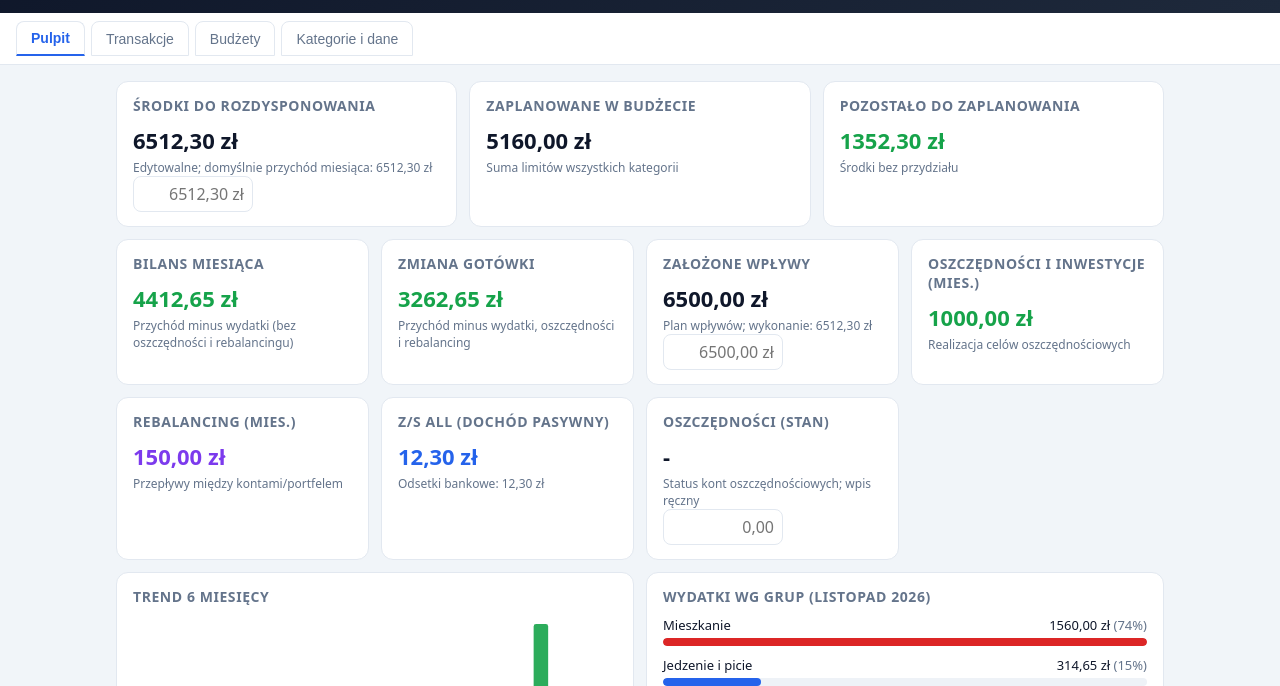
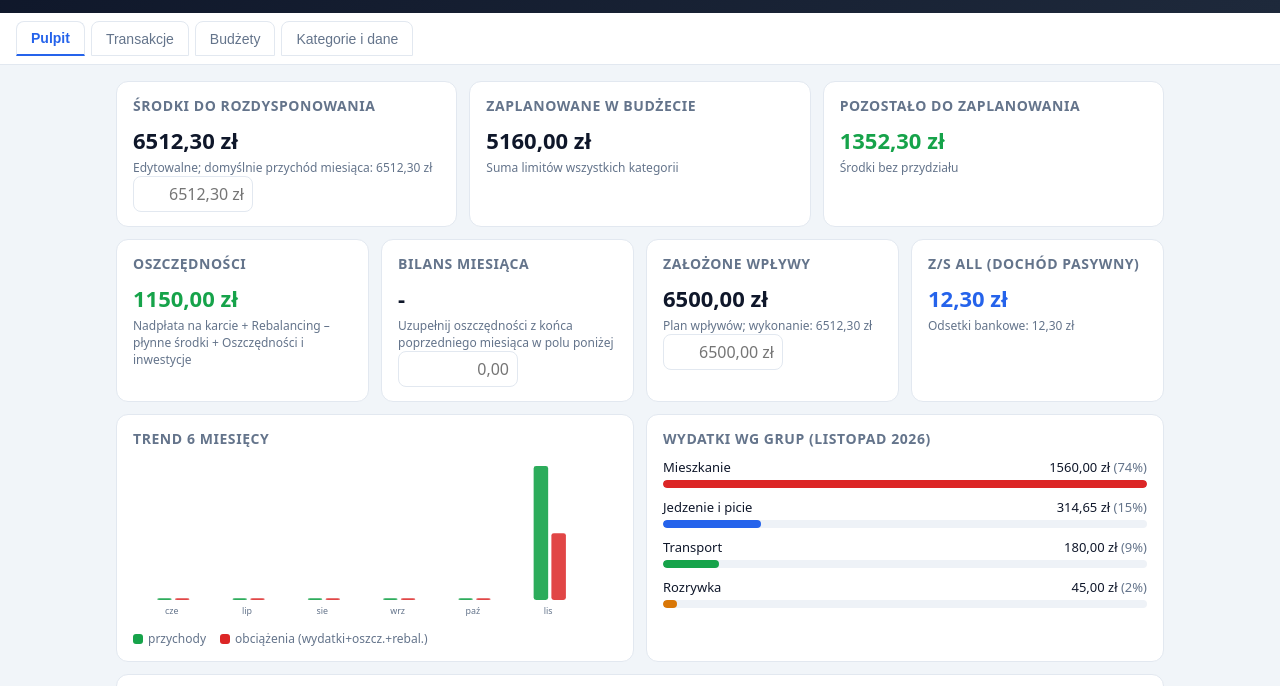
Before and after one commit to WKV-code/budzet-domowy, a plain HTML site: page index.html in a window 1280 px wide. Shown: the part 65-751 px from the top of the page. Drawn offline with Linux system fonts and the light colour scheme.

Commit message:
Add files via upload

```diff
--- a/index.html
+++ b/index.html
@@ -421,6 +421,21 @@ function cardInfo(){
   return null;
 }
 function cardStan(m){ var ci=cardInfo(); return ci?Math.round((spentOf(m,ci.sub.id)+ci.limit)*100)/100:null; }
+function nadplataOf(m){
+  for(var i=0;i<state.subcats.length;i++){ var sb=state.subcats[i]; if(/nadpłata\s*kredytu/i.test(sb.name)) return spentOf(m,sb.id); }
+  return 0;
+}
+function oszczCalc(m){
+  var ci=cardInfo(), saldo=ci?spentOf(m,ci.sub.id):0, s=sums(m);
+  return Math.round((saldo+s.rebalance+s.savings)*100)/100;
+}
+function oszczPoprz(m){
+  var man=kpi(m,"oszczpoprz");
+  if(man!==null) return man;
+  var pm=addMonths(m,-1);
+  if(txnsOf(pm).length) return oszczCalc(pm);
+  return null;
+}
 function defaultTxnDate(){
   var t=new Date(), td=t.getFullYear()+"-"+String(t.getMonth()+1).padStart(2,"0")+"-"+String(t.getDate()).padStart(2,"0");
   return td.slice(0,7)===month ? td : month+"-01";
@@ -485,9 +500,12 @@ function catOptions(selKind, selected, subFilter){
 // ---------- pulpit ----------
 function renderPulpit(){
   var z=zeroBudget(month), s=z.s, m=month;
-  var bilans=Math.round((s.income-s.expense)*100)/100;
-  var przeplyw=Math.round((s.income-s.expense-s.savings-s.rebalance)*100)/100;
-  var osz=kpi(m,"oszczednosci"), ci=cardInfo();
+  var ci=cardInfo();
+  var oszcz=oszczCalc(m), nadp=nadplataOf(m);
+  var poprzMan=kpi(m,"oszczpoprz");
+  var poprzAuto=(poprzMan===null && txnsOf(addMonths(m,-1)).length)?oszczCalc(addMonths(m,-1)):null;
+  var poprz=(poprzMan!==null)?poprzMan:poprzAuto;
+  var bilans=(poprz!==null)?Math.round((oszcz-poprz+nadp)*100)/100:null;
   var zstable=[]; for(var n in s.passiveByCat) zstable.push({name:n,v:s.passiveByCat[n]});
   zstable.sort(function(a,b){return b.v-a.v;});
 
@@ -500,13 +518,14 @@ function renderPulpit(){
   h+="</div>";
 
   h+='<div class="grid g3" style="margin-top:12px">';
-  h+='<div class="card"><h3>Bilans miesiąca</h3><div class="big '+(bilans<0?"neg":"pos")+'">'+pln(bilans)+'</div><div class="hint">Przychód minus wydatki (bez oszczędności i rebalancingu)</div></div>';
-  h+='<div class="card"><h3>Zmiana gotówki</h3><div class="big '+(przeplyw<0?"neg":"pos")+'">'+pln(przeplyw)+'</div><div class="hint">Przychód minus wydatki, oszczędności i rebalancing</div></div>';
+  h+='<div class="card"><h3>Oszczędności</h3><div class="big" style="color:var(--green)">'+pln(oszcz)+'</div>'
+    +'<div class="hint">Nadpłata na karcie + Rebalancing – płynne środki + Oszczędności i inwestycje</div></div>';
+  h+='<div class="card"><h3>Bilans miesiąca</h3><div class="big '+(bilans===null?"":(bilans<0?"neg":"pos"))+'">'+(bilans===null?"-":pln(bilans))+'</div>'
+    +'<div class="hint">'+(poprz!==null?'Oszczędności minus stan z końca poprzedniego miesiąca plus Nadpłata kredytu':'Uzupełnij oszczędności z końca poprzedniego miesiąca w polu poniżej')+'</div>'
+    +'<input class="kpi-edit" data-kpi="oszczpoprz" data-init="1" value="'+(poprzMan!==null?poprzMan:"")+'" placeholder="'+(poprzAuto!==null?pln(poprzAuto):"0,00")+'" size="10"></div>';
   h+='<div class="card"><h3>Założone wpływy</h3><div class="big">'+pln(z.wplyny)+'</div>'
     +'<div class="hint">Plan wpływów; wykonanie: '+pln(z.income)+'</div>'
     +'<input class="kpi-edit" data-kpi="wplyny" data-init="1" value="'+(kpi(m,"wplyny")!==null?kpi(m,"wplyny"):"")+'" placeholder="'+pln(z.wplyny)+'" size="10"></div>';
-  h+='<div class="card"><h3>Oszczędności i inwestycje (mies.)</h3><div class="big" style="color:var(--green)">'+pln(s.savings)+'</div><div class="hint">Realizacja celów oszczędnościowych</div></div>';
-  h+='<div class="card"><h3>Rebalancing (mies.)</h3><div class="big" style="color:var(--violet)">'+pln(s.rebalance)+'</div><div class="hint">Przepływy między kontami/portfelem</div></div>';
   h+='<div class="card"><h3>Z/S ALL (dochód pasywny)</h3><div class="big" style="color:var(--blue)">'+pln(s.passive)+'</div>'
     +'<div class="hint">'+(zstable.length? zstable.map(function(x){return esc(x.name)+": "+pln(x.v);}).join(" · ") : "brak zysków pasywnych w tym miesiącu")+'</div></div>';
   if(ci){
@@ -515,9 +534,6 @@ function renderPulpit(){
       +'<div class="hint">Automatycznie: saldo kategorii + limit '+pln(ci.limit)+'. '
       +(saldo>0?'Nadpłata na karcie: '+pln(saldo):(saldo<0?'Kredyt wykorzystany: '+pln(-saldo):'Karta spłacona'))+'</div></div>';
   }
-  h+='<div class="card"><h3>Oszczędności (stan)</h3><div class="big">'+(osz!==null?pln(osz):"-")+'</div>'
-    +'<div class="hint">Status kont oszczędnościowych; wpis ręczny</div>'
-    +'<input class="kpi-edit" data-kpi="oszczednosci" data-init="1" value="'+(osz!==null?osz:"")+'" placeholder="0,00" size="10"></div>';
   h+="</div>";
 
   h+='<div class="grid g2" style="margin-top:12px">';
@@ -807,7 +823,7 @@ document.getElementById("view").addEventListener("change",function(ev){
   else if(t.hasAttribute && (d=t.getAttribute("data-kpi"))){
     var v=t.value.trim()?parseAmount(t.value):null;
     kpi(month,d,v);
-    if(d==="srodki"||d==="wplyny"||d==="oszczednosci") renderView();
+    if(d==="srodki"||d==="wplyny"||d==="oszczpoprz") renderView();
   }
   else if(t.hasAttribute && (d=t.getAttribute("data-gname"))){ var g=groupById(d); if(g&&t.value.trim()){ g.name=t.value.trim(); saveState(); } }
   else if(t.hasAttribute && (d=t.getAttribute("data-gtype"))){ var g2=groupById(d); if(g2){ g2.type=t.value; saveState(); renderView(); } }
--- a/sw.js
+++ b/sw.js
@@ -1,5 +1,5 @@
 /* Budżet Domowy - service worker (offline cache-first) */
-var CACHE = "budzet-domowy-v3";
+var CACHE = "budzet-domowy-v5";
 var ASSETS = [
   "./",
   "./index.html",
```
